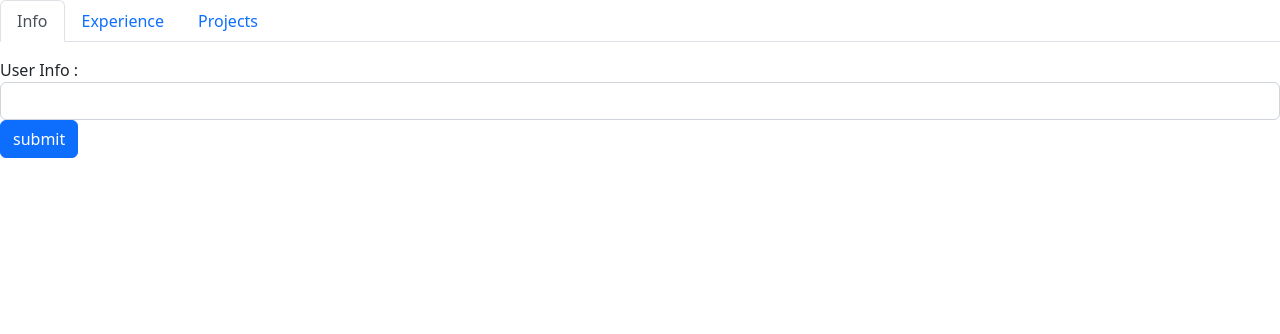
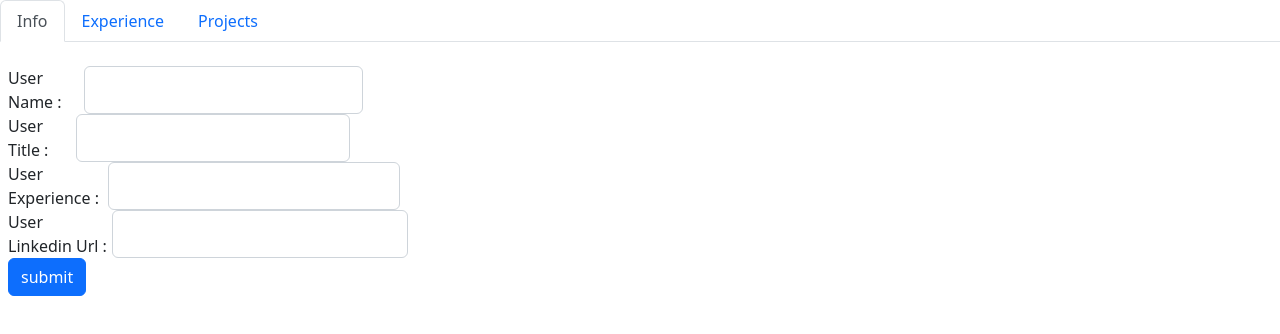
Before and after one commit to asadhmeed2/asadNx, a React (Vite) app in the folder packages/admin/: page / in a window 1280 px wide. Shown: the top 334 px of the page. Built offline with nearby package versions, Linux system fonts and the light colour scheme.

Commit message:
add userInfo input

```diff
--- a/packages/admin/src/modules/form/UserInfo/UserInfoForm.module.scss
+++ b/packages/admin/src/modules/form/UserInfo/UserInfoForm.module.scss
@@ -0,0 +1,5 @@
+.input{
+    display: flex;
+    width: fit-content;
+    gap: 5px;
+}
--- a/packages/admin/src/modules/form/UserInfo/UserInfoForm.tsx
+++ b/packages/admin/src/modules/form/UserInfo/UserInfoForm.tsx
@@ -12,13 +12,19 @@ import styles from './UserInfoForm.module.scss'
 
 
 const schema = Yup.object({
-[EUserInfoFormNames.NAME]: Yup.string().required('error')
+[EUserInfoFormNames.NAME]: Yup.string().required('enter your name'),
+[EUserInfoFormNames.TITLE]: Yup.string().required('enter your title'),
+[EUserInfoFormNames.EXP]: Yup.string().matches( /^\d{0,2}$/,'enter a number'),
+[EUserInfoFormNames.LINKEDIN_URL]: Yup.string().matches(/^https?:\/\/(?:www\.)?[-a-zA-Z0-9@:%._\+~#=]{1,256}\.[a-zA-Z0-9()]{1,6}\b(?:[-a-zA-Z0-9()@:%_\+.~#?&\/=]*)$/,
+'enter a valid url ')
 
 })
 
 const initValues : Partial<UserInfo> = {
-    [EUserInfoFormNames.NAME]: undefined
-
+    [EUserInfoFormNames.NAME]: undefined,
+    [EUserInfoFormNames.TITLE]: undefined,
+    [EUserInfoFormNames.EXP]: undefined,
+    [EUserInfoFormNames.LINKEDIN_URL]: undefined
 }
 
 export const UserInfoForm = () => {
@@ -30,11 +36,37 @@ export const UserInfoForm = () => {
                 validationSchema={schema}
         >
             <Form>
+                {/* name */}
                 <div className={styles.input} id={EUserInfoFormNames.NAME}>
-                    <label htmlFor={EUserInfoFormNames.NAME}>User Info :</label>
+                    <span>User Name :</span>
                     <Field name={EUserInfoFormNames.NAME} component={AppInput}/>
-                    <ErrorMessage name={EUserInfoFormNames.NAME} />
                 </div>
+
+                <ErrorMessage name={EUserInfoFormNames.NAME} />
+
+                {/* title */}
+                <div className={styles.input} id={EUserInfoFormNames.TITLE}>
+                    <span >User Title :</span>
+                    <Field name={EUserInfoFormNames.TITLE} component={AppInput}/>
+                </div>
+
+                <ErrorMessage name={EUserInfoFormNames.TITLE} />
+
+                {/* experience */}
+                <div className={styles.input} id={EUserInfoFormNames.EXP}>
+                    <span >User Experience :</span>
+                    <Field name={EUserInfoFormNames.EXP} component={AppInput}/>
+                </div>
+
+                <ErrorMessage name={EUserInfoFormNames.EXP} />
+
+                {/* linkedin url */}
+                <div className={styles.input} id={EUserInfoFormNames.LINKEDIN_URL}>
+                    <span >User Linkedin Url :</span>
+                    <Field name={EUserInfoFormNames.LINKEDIN_URL} component={AppInput}/>
+                </div>
+
+                <ErrorMessage name={EUserInfoFormNames.LINKEDIN_URL} />
 
                 <div className="">
                   <Button type='submit'>submit</Button>
--- a/packages/admin/src/modules/home/Home.tsx
+++ b/packages/admin/src/modules/home/Home.tsx
@@ -4,12 +4,13 @@ import { UserInfoForm } from '../form'
 
 export const Home = () => {
   return (
-    <div><Tabs
+    <div>
+        <Tabs
             defaultActiveKey="userInfo"
             id="uncontrolled-tab-example"
             className="mb-3"
         >
-      <Tab eventKey="userInfo" title="Info">
+            <Tab eventKey="userInfo" title="Info" className='p-2'>
                 <UserInfoForm/>
             </Tab>
             <Tab eventKey="UserExperience" title="Experience">
@@ -18,8 +19,7 @@ export const Home = () => {
             <Tab eventKey="UserProjects" title="Projects" >
                 Tab content for Contact
             </Tab>
-
-
-        </Tabs></div>
+        </Tabs>
+    </div>
   )
 }
```
Lines whose indentation alone changed are shown as unchanged.
